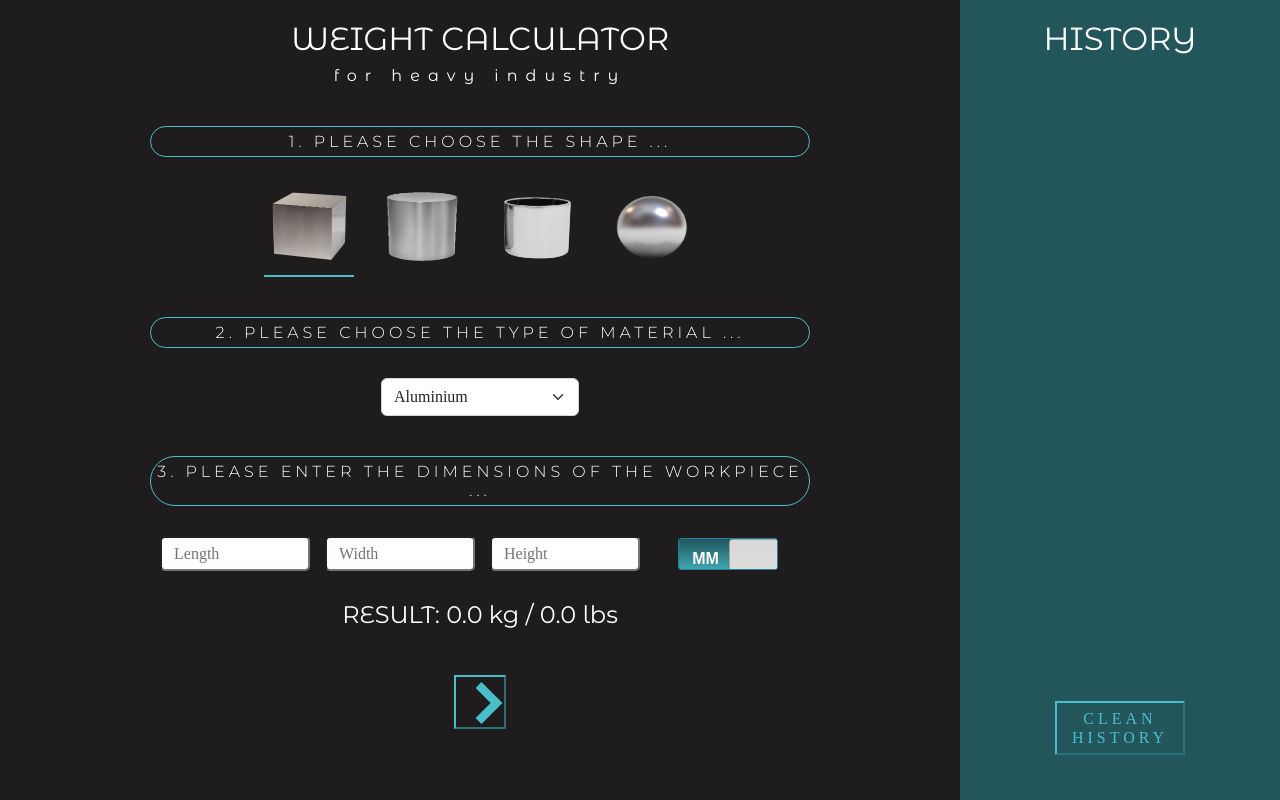
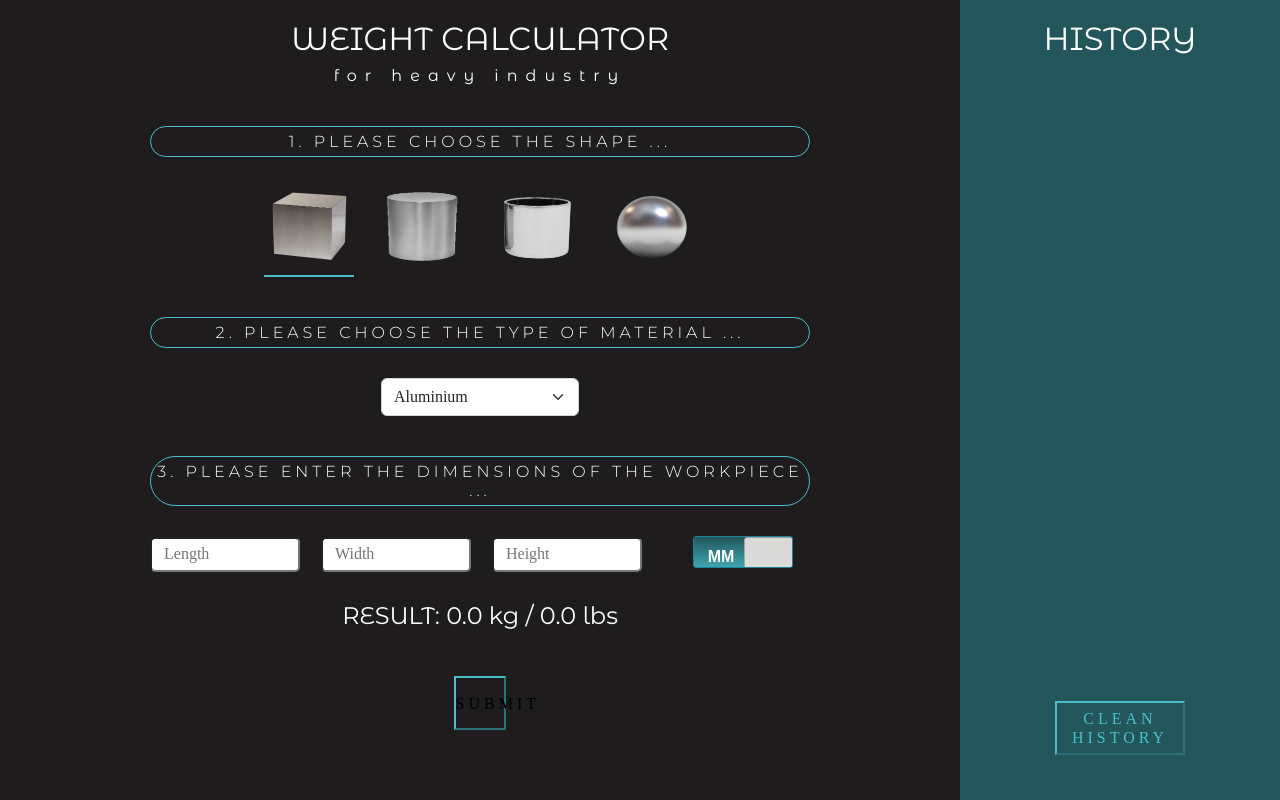
Before and after one commit to KrynaAnna/Weight-Calculator-for-heavy-industry, a Flask app: page / in a window 1280 px wide. Run offline with Flask 2, Linux system fonts and the light colour scheme; data that the repository does not hold is empty; some libraries are stand-ins or nearby versions.

Commit message:
Update index.html

```diff
--- a/templates/index.html
+++ b/templates/index.html
@@ -20,26 +20,26 @@
 
 {% block content %}
     <div class="row" style="margin: unset">
-        <div class="main col-lg-9">
+        <div class="main col-lg-9 col-md-12 container">
             <div>
                 <h2 class="title">WEIGHT CALCULATOR</h2>
                 <h6 class="title">for heavy industry</h6>
 
-                <form name='MyForm' class="question" action="/" method="post">
+                <form action="/" method="post">
                     <h3>1. PLEASE CHOOSE THE SHAPE ...</h3>
-                    <label class="col-lg-2 col-md-4 col-sm-6">
+                    <label class="col-4 col-md-2">
                         <input type="radio" hidden="hidden" name="forma" value="block" onclick="func()" checked>
                         <img class="option" src="../static/images/cube.png" alt="Option 1">
                     </label>
-                    <label class="col-lg-2 col-md-4 col-sm-6" >
+                    <label class="col-4 col-md-2" >
                         <input type="radio" hidden="hidden" name="forma" value="cylinder" onclick="func()">
                         <img class="option" src="../static/images/cylinder.png" alt="Option 2">
                     </label>
-                    <label class="col-lg-2 col-md-4 col-sm-6">
+                    <label class="col-4 col-md-2">
                         <input type="radio" hidden="hidden" name="forma" value="tube" onclick="func()">
                         <img class="option" src="../static/images/tube.png" alt="Option 3">
                     </label>
-                    <label class="col-lg-2 col-md-4 col-sm-6">
+                    <label class="col-4 col-md-2">
                         <input type="radio" hidden="hidden" name="forma" value="ball" onclick="func()">
                         <img class="option" src="../static/images/ball.png" alt="Option 4">
                     </label>
@@ -52,17 +52,18 @@
                     </select>
 
                     <h3>3. PLEASE ENTER THE DIMENSIONS OF THE WORKPIECE ...</h3>
-                    <div class="wstawka">
-                        <label class="dim col-lg-3 form">
+                    <div class="wstawka row">
+                        <label class="col-12 col-lg-3 col-md-6">
                             <input name="measure" type="number" step=any placeholder="Length" min="0">
                         </label>
-                        <label class="dim col-lg-3 form">
+                        <label class="col-12 col-lg-3 col-md-6">
                             <input name="measure" type="number" step=any placeholder="Width" min="0">
                         </label>
-                        <label class="dim col-lg-3 form">
+                        <label class="col-12 col-lg-3 col-md-6">
                             <input name="measure" type="number" step=any placeholder="Height" min="0">
                         </label>
 
+                        <div class="slide col-12 col-lg-3 col-md-6">
                         <label id="sliderLabel">
                             <input type="checkbox" name="mm_inch" value="mm" checked/>
                                 <span id="slider">
@@ -71,27 +72,21 @@
                                     <span id="sliderBlock"></span>
                                 </span>
                         </label>
+                        </div>
                     </div>
 
                     <section class="result">
                         <h2 class="result">RESULT: <span style="color: var(--second-color)}"> {{ result }} </span></h2>
                     </section>
 
-                    <button name='submit' type="submit">
-                        <svg xmlns="http://www.w3.org/2000/svg" width="66px" height="52px"
-                         viewBox="0 0 64.000000 64.000000" preserveAspectRatio="xMidYMid meet" fill="#49bfcb" style="padding: 5px">
-                        <g transform="translate(0.000000,64.000000) scale(0.100000,-0.100000)"
-                           stroke="none"><path d="M160 595 l-44 -45 114 -115 115 -115 -115 -115 -115 -115 45 -45 45
-                           -45 160 160 160 160 -160 160 -160 160 -45 -45z"/></g>
-                    </svg>
-                    </button>
+                    <button name='submit' type="submit"><h5>SUBMIT</h5></button>
 
                 </form>
             </div>
 
         </div>
 
-        <div class="history col-lg-3">
+        <div class="history col-lg-3 col-md-12">
             <div class="data">
                 <h2 class="title">HISTORY</h2>
                 <br>
```
